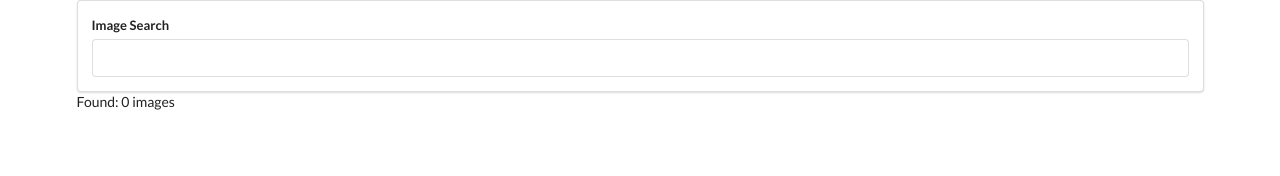
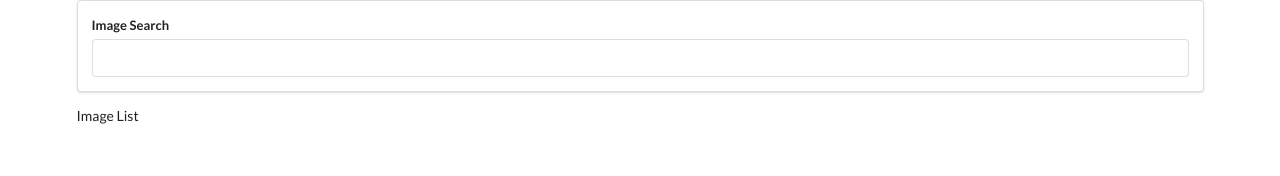
Before and after one commit to r-nmt000/pics, a React (Create React App) app: page / in a window 1280 px wide. Shown: the top 176 px of the page. Built offline with nearby package versions, Linux system fonts and the light colour scheme.

Commit message:
Add ImageList component

```diff
--- a/src/components/App.js
+++ b/src/components/App.js
@@ -1,6 +1,7 @@
 import React from 'react';
 import unsplash from '../api/unsplash';
 import SearchBar from "./SearchBar";
+import ImageList from "./ImageList";
 
 class App extends React.Component {
     state = {images: []};
@@ -17,7 +18,7 @@
         return (
             <div className="ui container">
                 <SearchBar onSubmit={this.onSearchSubmit}/>
-                Found: {this.state.images.length} images
+                <ImageList images={this.state.images}/>
             </div>
         )
     }
--- /dev/null
+++ b/src/components/ImageList.js
@@ -0,0 +1,11 @@
+import React from "react";
+
+
+const ImageList = (props) => {
+    console.log(props.images);
+    return (
+        <div>Image List</div>
+    )
+};
+
+export default ImageList;
```
